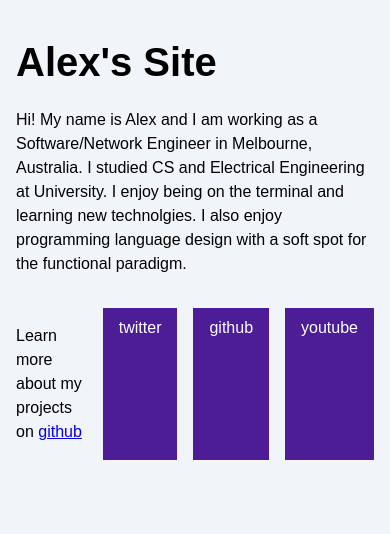
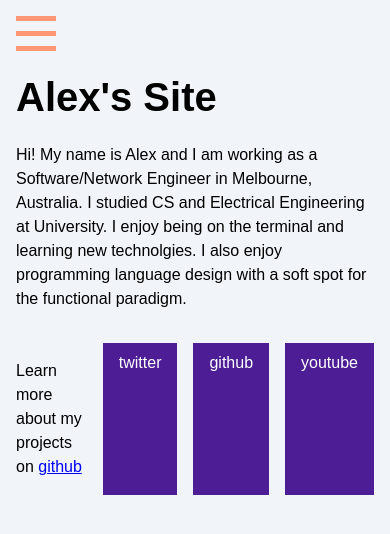
Before and after one commit to anley1/my-site, an Astro site: page / in a window 390 px wide. Built offline with nearby package versions, Linux system fonts and the light colour scheme; Astro itself is replaced by a stand-in of ours.

Commit message:
hamburger

```diff
--- /dev/null
+++ b/src/components/Hamburger.astro
@@ -0,0 +1,7 @@
+---
+---
+<div class="hamburger">
+    <span class="line"></span>
+    <span class="line"></span>
+    <span class="line"></span>
+</div>
--- a/src/components/Header.astro
+++ b/src/components/Header.astro
@@ -1,8 +1,10 @@
 ---
+import Hamburger from "./Hamburger.astro";
 import Navigation from "./Navigation.astro";
 ---
 <header>
     <nav>
+        <Hamburger />
         <Navigation />
     </nav>
 </header>
--- a/src/pages/index.astro
+++ b/src/pages/index.astro
@@ -19,5 +19,10 @@ import Footer from '../components/Footer.astro';
 			I enjoy being on the terminal and learning new technolgies. I also enjoy programming language design with a soft spot for the functional paradigm.
 		</p>
 		<Footer />
+		<script>
+			document.querySelector('.hamburger')?.addEventListener('click', () => {
+				document.querySelector('.nav-links')?.classList.toggle('expanded');
+			})
+		</script>
 	</body>
 </html>
--- a/src/styles/global.css
+++ b/src/styles/global.css
@@ -21,6 +21,19 @@ h1 {
 }
 
 /* nav styles */
+.hamburger {
+  padding-right: 20px;
+  cursor: pointer;
+}
+
+.hamburger .line {
+  display: block;
+  width: 40px;
+  height: 5px;
+  margin-bottom: 10px;
+  background-color: #ff9776;
+}
+
 .nav-links {
   width: 100%;
   top: 5rem;
@@ -51,4 +64,7 @@ h1 {
     display: inline-block;
     padding: 15px 20px;
   }
+  .hamburger {
+    display: none;
+  }
 }
```
